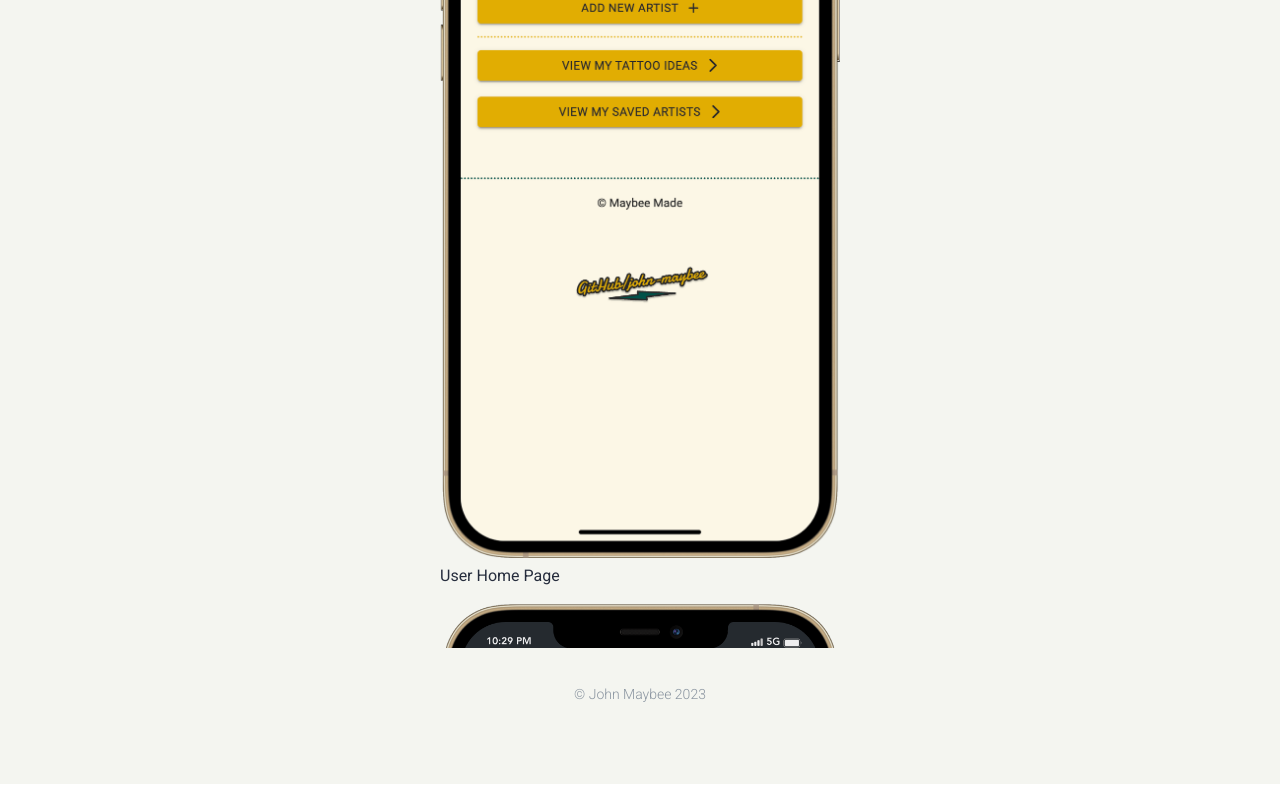
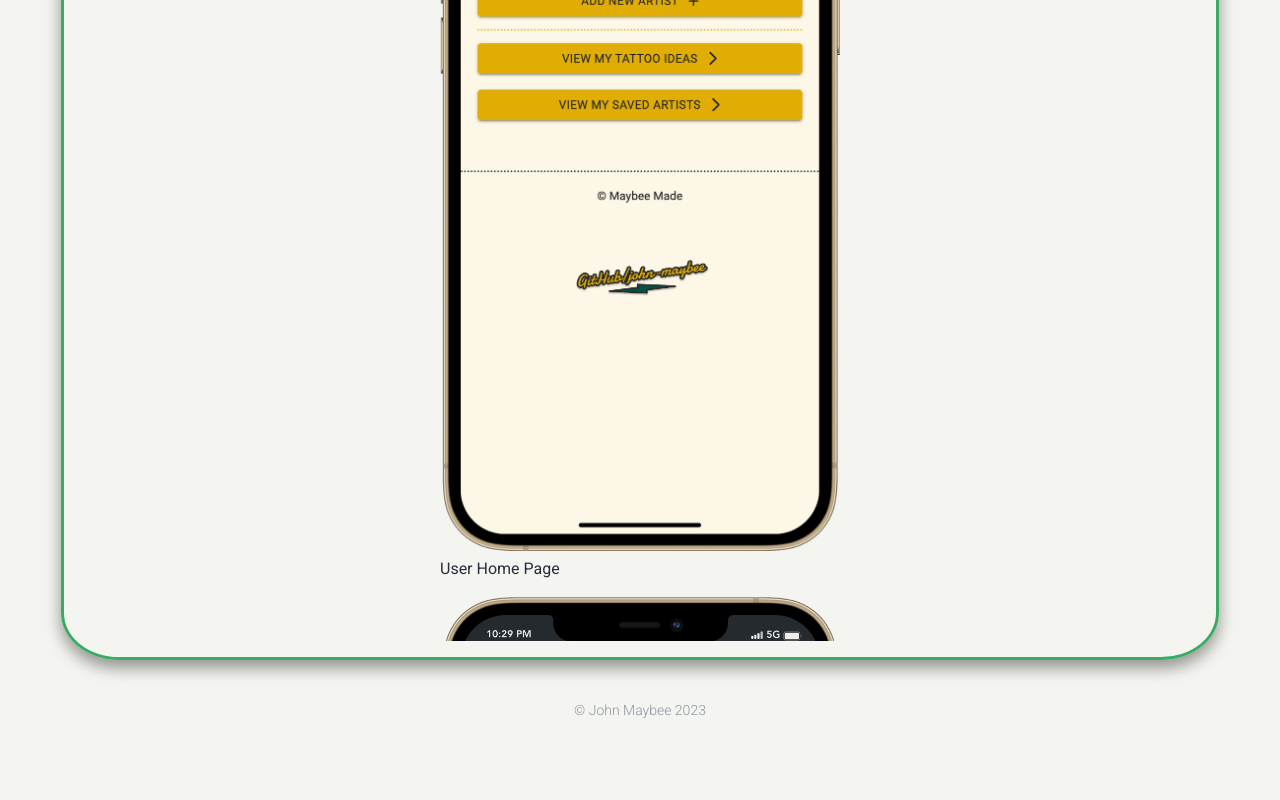
Before and after one commit to john-maybee/portfolio, a React (Create React App) app: page /#/home in a window 1280 px wide. Shown: the part 808-1608 px from the top of the page. Built offline with nearby package versions, Linux system fonts and the light colour scheme.

Commit message:
Created a border around the solo project image list to seperate the images from the intro.

```diff
--- a/src/components/App/App.css
+++ b/src/components/App/App.css
@@ -89,6 +89,7 @@ Intro Treatment
   display: flex;
   flex-direction: row;
   flex-wrap: wrap;
+  padding-bottom: 40px;
 }
 
 .introContainer{
@@ -152,9 +153,14 @@ Intro Treatment
   flex-wrap: wrap;
   justify-content: center;
   align-items: center;
-  padding-top: 50px;
-  padding-bottom: 20px;
-  max-width: 95%;
+  width: 90%;
+  margin: auto;
+  border: 3px solid #39AB63;
+  border-top-left-radius: 5%;
+  border-top-right-radius: 5%;
+  border-bottom-left-radius: 5%;
+  border-bottom-right-radius: 5%;
+  box-shadow: 0 .5rem 1rem rgba(0,0,0,0.4);
 }
 
 /* --------------------------------------------------------------------------------
@@ -225,6 +231,7 @@ Footer Treatment
   height: 100px;
   width: 100%;
   overflow: hidden;
+  padding-top: 40px;
 }
 
 
```
